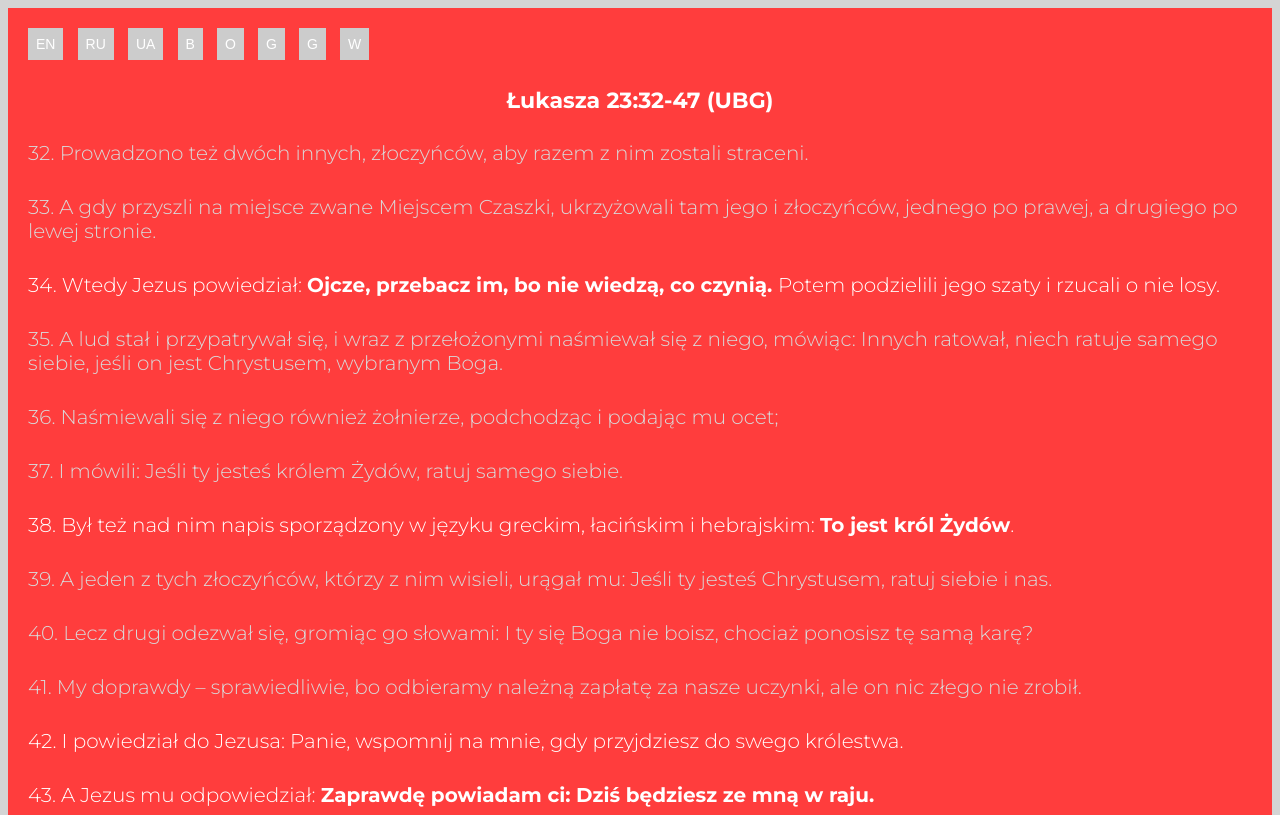
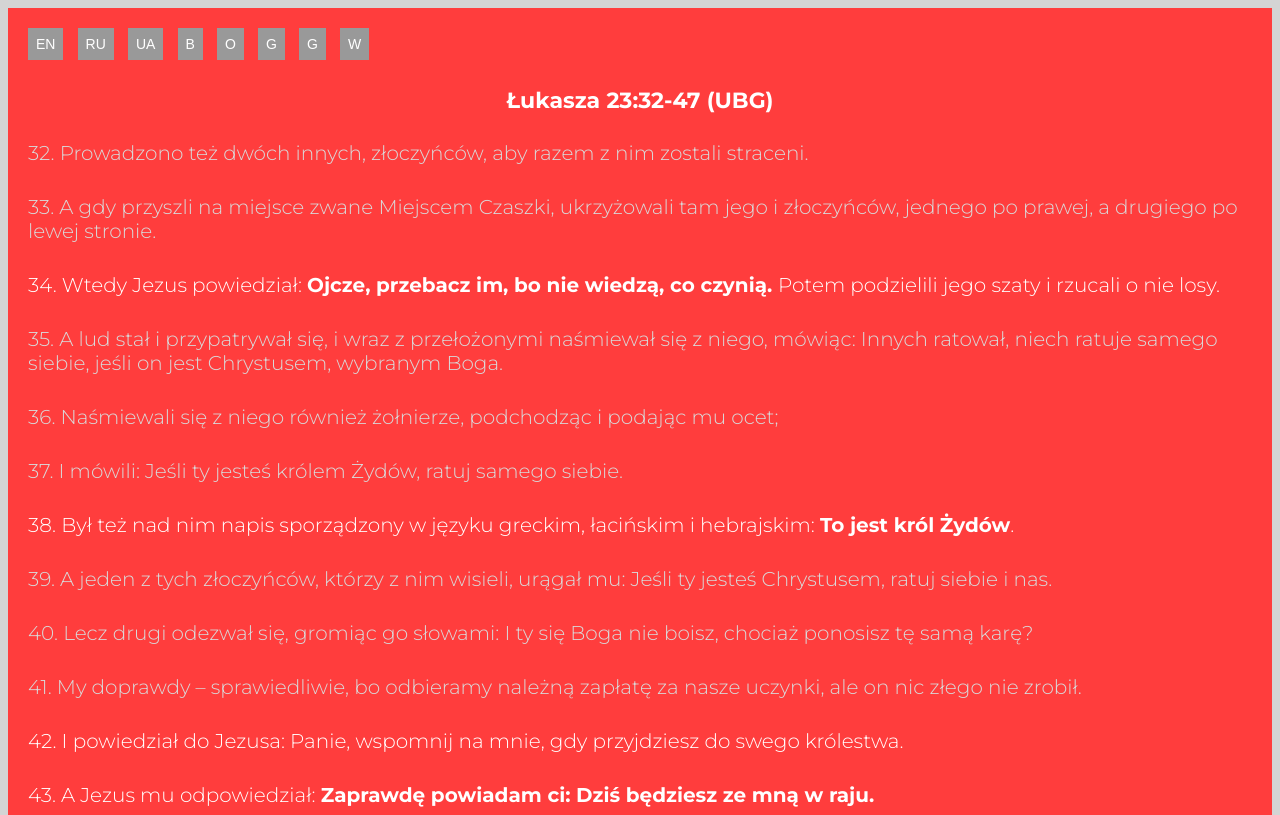
Before and after one commit to Mr-Front-End-dev/Bible-Verses-r--PL, a plain HTML site: page index.html in a window 1280 px wide. Shown: the top 815 px of the page. Drawn offline with Linux system fonts and the light colour scheme.

Commit message:
Updated color

```diff
--- a/css/section.css
+++ b/css/section.css
@@ -26,7 +26,7 @@
 }
 
 .section__button {
-  background-color: hsl(0, 0%, 80%);
+  background-color: hsl(0, 0%, 60%);
   border-style: none;
   font-size: 14px;
   padding: 8px;
```
